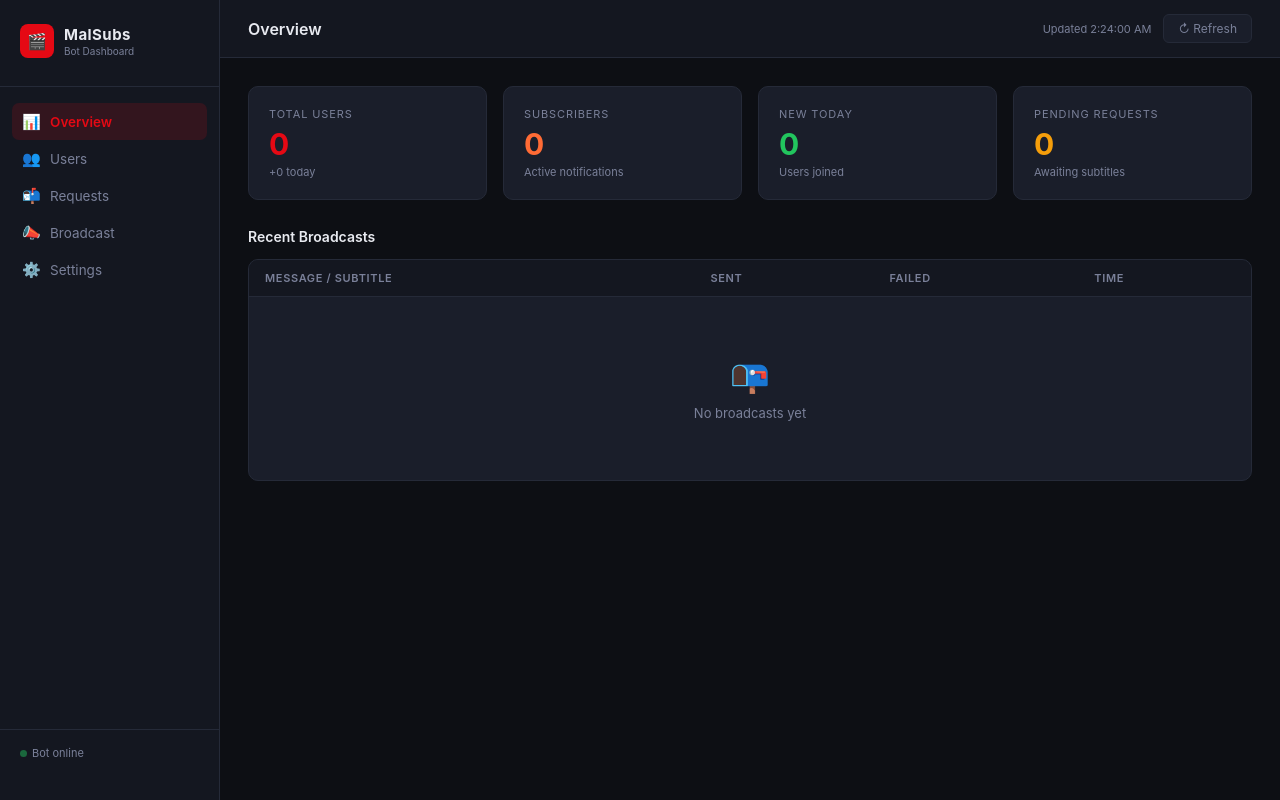
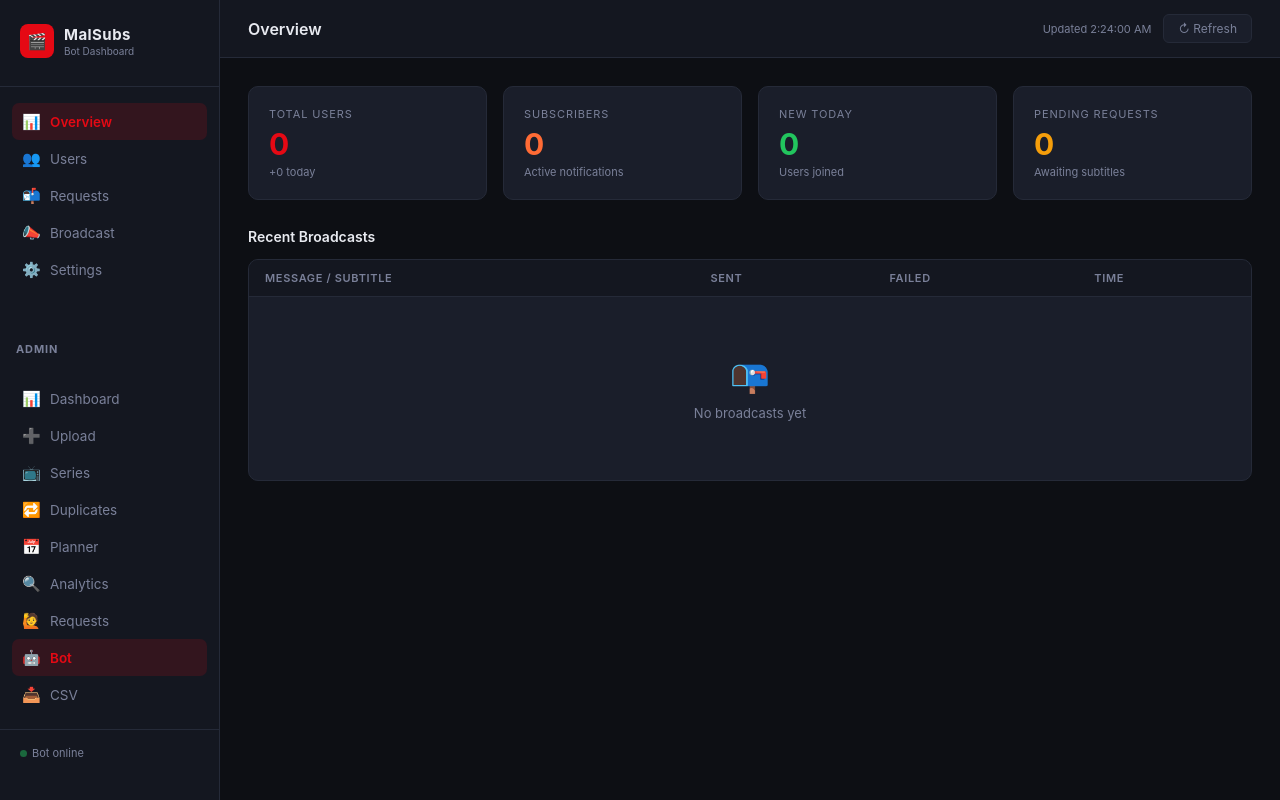
Before and after one commit to filestoreapp/MalayalamSubtitles, a Flask app: page /admin/bot-dashboard in a window 1280 px wide. Run offline with Flask 3, Linux system fonts and the light colour scheme; the visitor is signed in with stand-in values (Sample User, id 1); data that the repository does not hold is empty; parts of the project's set-up code (start-up, migrations or seed data) failed here and were passed over; some libraries are stand-ins or nearby versions.

Commit message:
Admin nav unify + planner rename/date edit: templates/bot_dashboard.html

```diff
--- a/templates/bot_dashboard.html
+++ b/templates/bot_dashboard.html
@@ -72,6 +72,7 @@
     user-select: none;
   }
   .nav-item:hover { background: var(--card); color: var(--text); }
+  a.nav-item { text-decoration: none; }
   .nav-item.active { background: rgba(229,9,20,0.15); color: var(--accent); font-weight: 600; }
   .nav-icon { font-size: 15px; width: 18px; text-align: center; }
 
@@ -317,6 +318,18 @@
         <span class="nav-icon">⚙️</span> Settings
       </div>
     </nav>
+    <div style="margin:20px 16px 8px;font-size:11px;font-weight:700;letter-spacing:.08em;color:var(--muted)">ADMIN</div>
+    <nav class="nav">
+      <a class="nav-item" href="/dashboard"><span class="nav-icon">📊</span> Dashboard</a>
+      <a class="nav-item" href="/admin"><span class="nav-icon">➕</span> Upload</a>
+      <a class="nav-item" href="/admin/series"><span class="nav-icon">📺</span> Series</a>
+      <a class="nav-item" href="/admin/duplicates"><span class="nav-icon">🔁</span> Duplicates</a>
+      <a class="nav-item" href="/admin/upload_planner"><span class="nav-icon">📅</span> Planner</a>
+      <a class="nav-item" href="/admin/search_analytics"><span class="nav-icon">🔍</span> Analytics</a>
+      <a class="nav-item" href="/admin/requests"><span class="nav-icon">🙋</span> Requests</a>
+      <a class="nav-item active" href="/admin/bot-dashboard"><span class="nav-icon">🤖</span> Bot</a>
+      <a class="nav-item" href="/admin/export_csv"><span class="nav-icon">📥</span> CSV</a>
+    </nav>
     <div class="sidebar-footer">
       <span class="bot-status-dot"></span>Bot online
     </div>
@@ -465,9 +478,9 @@ let currentTab = 'overview';
 let usersPage = 1;
 
 // ── Nav ──
-document.querySelectorAll('.nav-item').forEach(el => {
+document.querySelectorAll('.nav-item[data-tab]').forEach(el => {
   el.addEventListener('click', () => {
-    document.querySelectorAll('.nav-item').forEach(n => n.classList.remove('active'));
+    document.querySelectorAll('.nav-item[data-tab]').forEach(n => n.classList.remove('active'));
     el.classList.add('active');
     const tab = el.dataset.tab;
     currentTab = tab;
```
